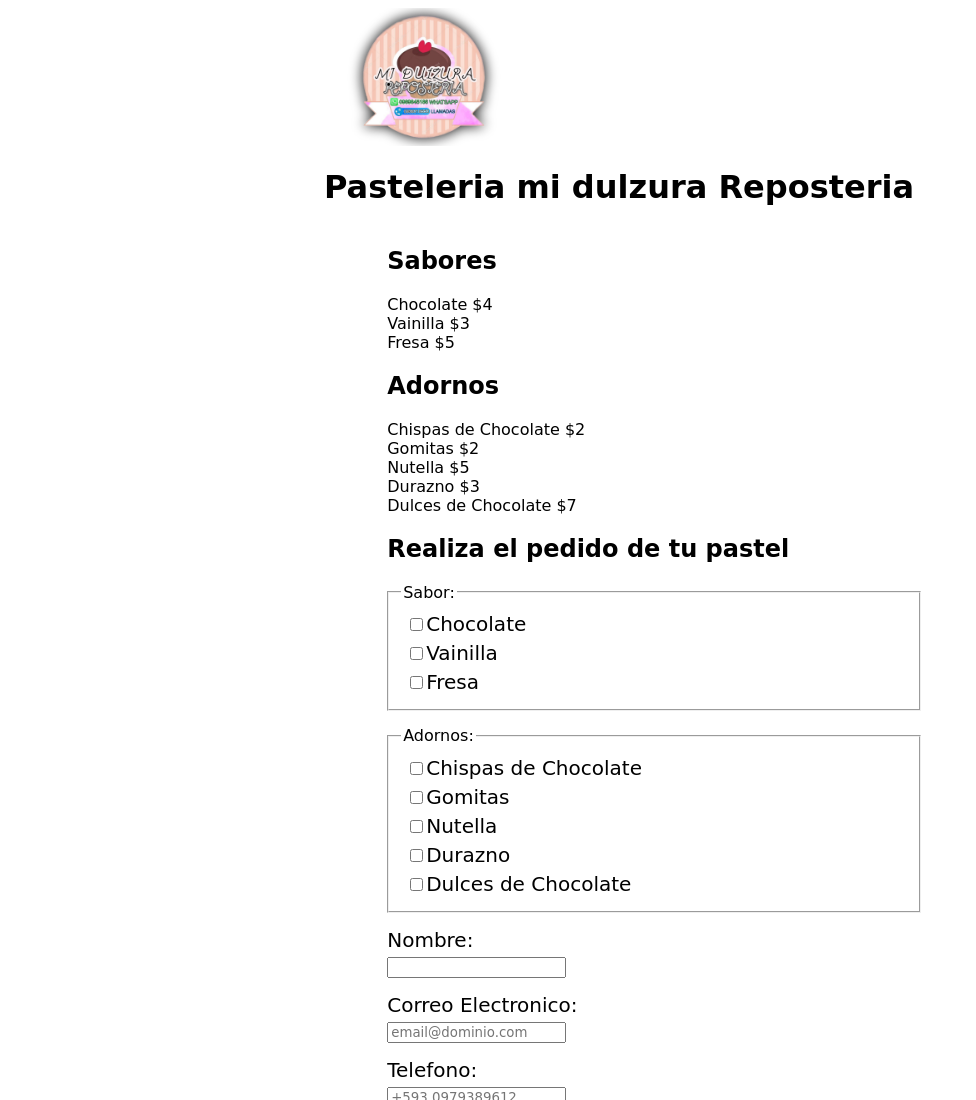
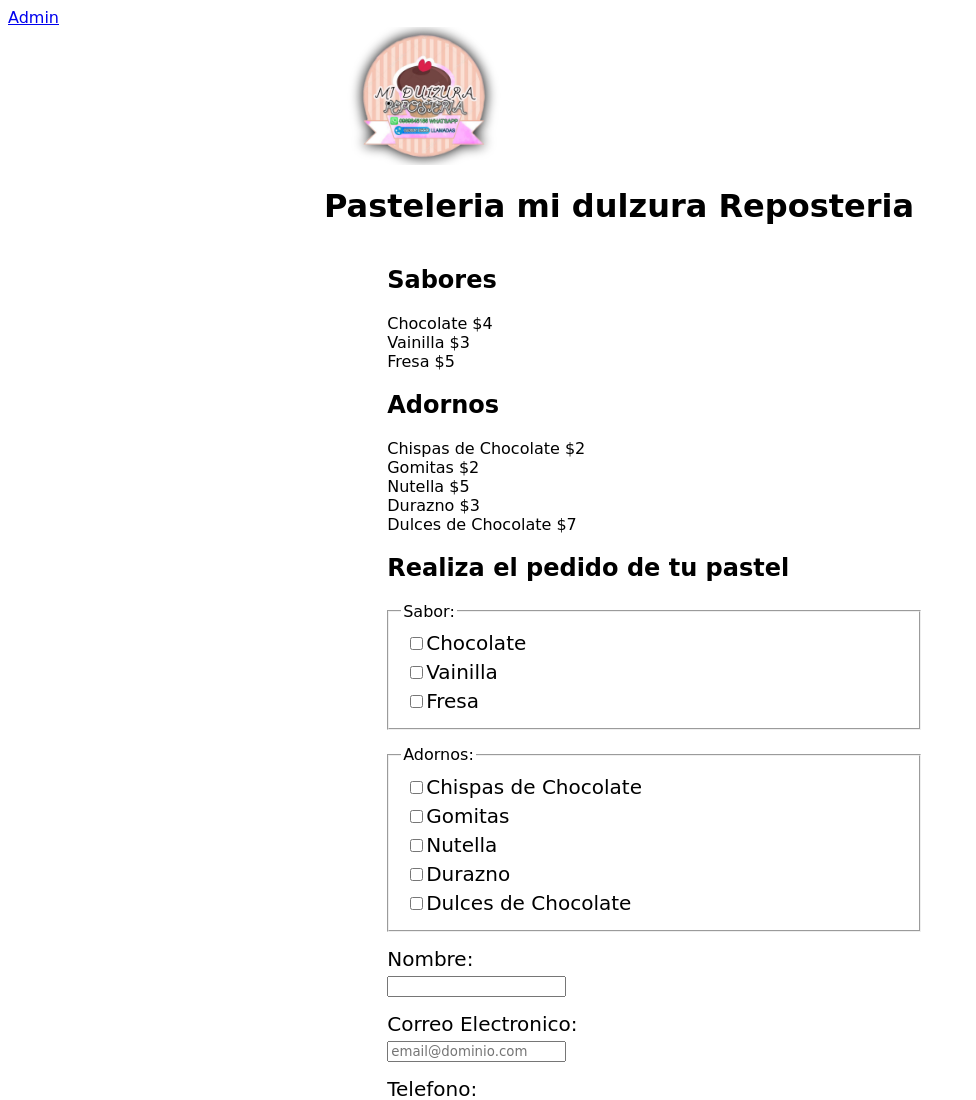
Before and after one commit to jossuema/Mi_Dulzura_Reposteria, a plain HTML site: page index.html in a window 1280 px wide. Shown: the top 1100 px of the page, without its empty margins (0-976 px from the left). Drawn offline with Linux system fonts and the light colour scheme; a web font is replaced by a local one.

Commit message:
agregando link de admin page

```diff
--- a/index.html
+++ b/index.html
@@ -9,6 +9,7 @@
     <title>Mi Dulzura Reposteria</title>
 </head>
 <body>
+    <a href="Administrador/admin.html">Admin</a>
     <header>
         <img src="logo.png" width="200px">
         <h1>Pasteleria mi dulzura Reposteria</h1>
```
